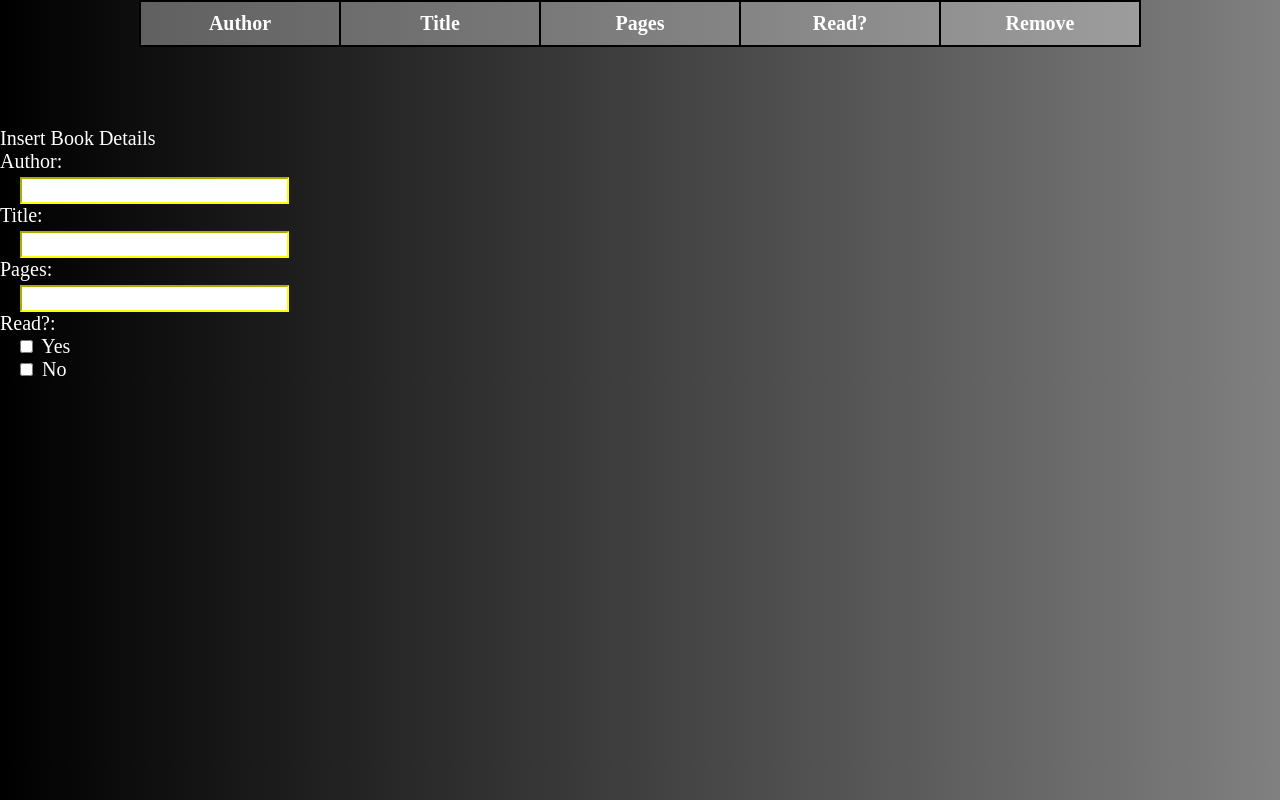
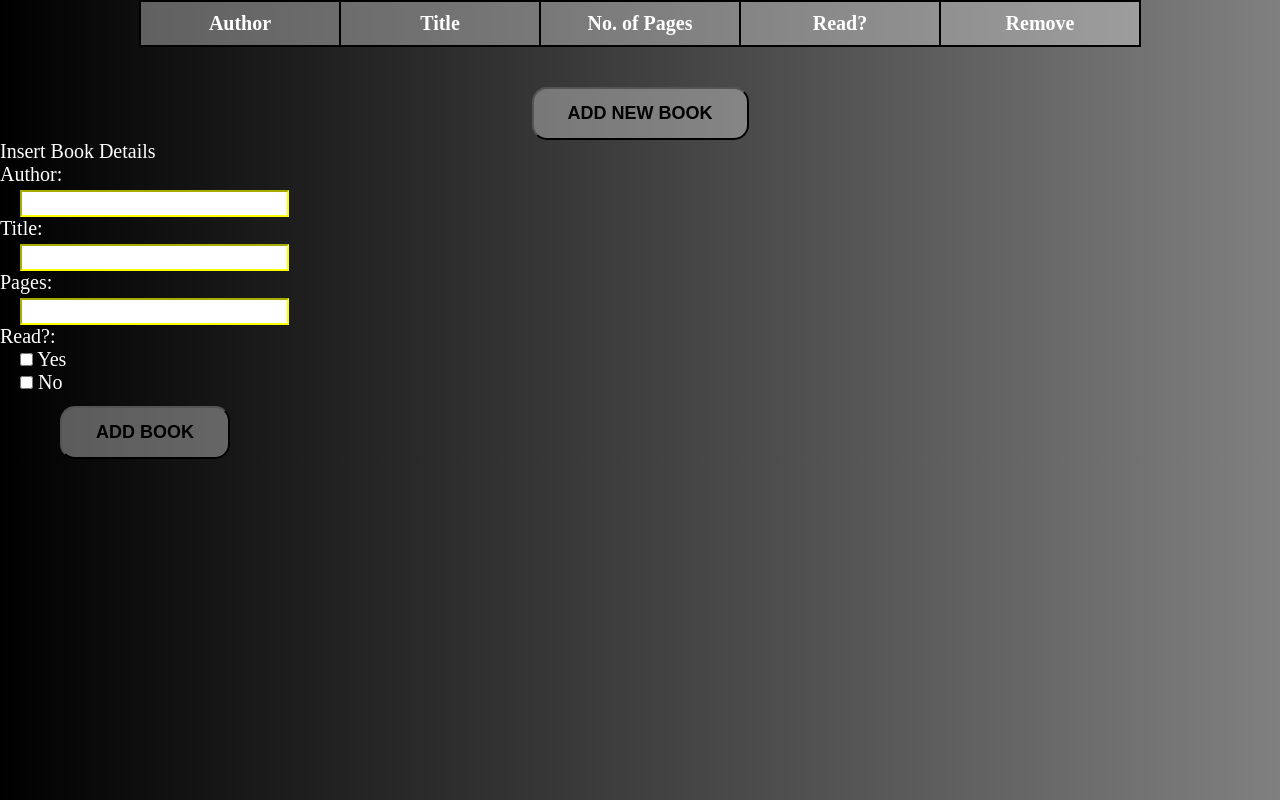
Before and after one commit to YussaMoney/Library, a website: page index.html in a window 1280 px wide. Drawn offline with Linux system fonts and the light colour scheme.

Commit message:
Added: button to form and beneath the table

```diff
--- a/index.html
+++ b/index.html
@@ -11,13 +11,14 @@
   <thead>
     <th>Author</th>
     <th>Title</th>
-    <th>Pages</th>
+    <th>No. of Pages</th>
     <th>Read?</th>
     <th>Remove</th>
   </thead>
   <tbody>
   </tbody>
 </table>
+<button type="button" class="new-book">ADD NEW BOOK</button>
 <body>
   <form id="form">
     Insert Book Details
@@ -45,11 +46,12 @@
           <dd>
             <input type="checkbox" id="no" value="no">
             <label for="no">No
-          </dd>
+            </dd>
           </label>
         </dt>
       </label>
     </dt>
+    <button type="button" class="add-book">ADD BOOK</button>
   </form>
 
 
--- a/style.css
+++ b/style.css
@@ -13,14 +13,14 @@ body {
 input[type=text],
 input[type=number],
 input[type=checkbox] {
-  margin: 0.2rem 0.2rem 0 1rem;
+  margin: 0.2rem 0 0 1rem;
   border-color: rgb(251, 255, 0);
 }
 
 #table {
   margin: 0 auto;
   border-collapse: collapse;
-  margin-bottom: 4rem;
+  margin-bottom: 2rem;
 }
 
 th, td {
@@ -30,3 +30,22 @@ th, td {
   padding: 0.5rem 0;
   background-color: rgba(220, 220, 220, .4);
 }
+
+.new-book,
+.add-book {
+  background-color: rgba(220, 220, 220, .4);
+  font-size: 0.9rem;
+  font-weight: bolder;
+  padding: 0.7rem 1.7rem;
+  border-radius: 15px;
+  cursor: pointer;
+}
+
+.new-book {
+  margin: 0 auto;
+  display: flex;
+}
+
+.add-book {
+  margin: 0.6rem 0 0 3rem;
+}
```
